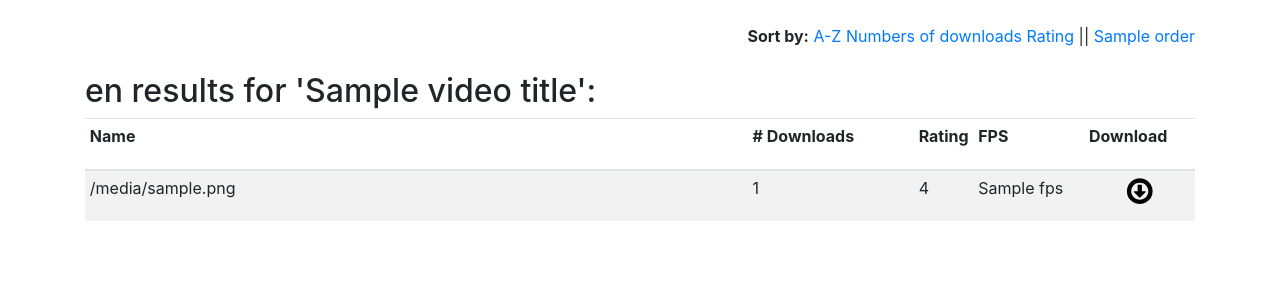
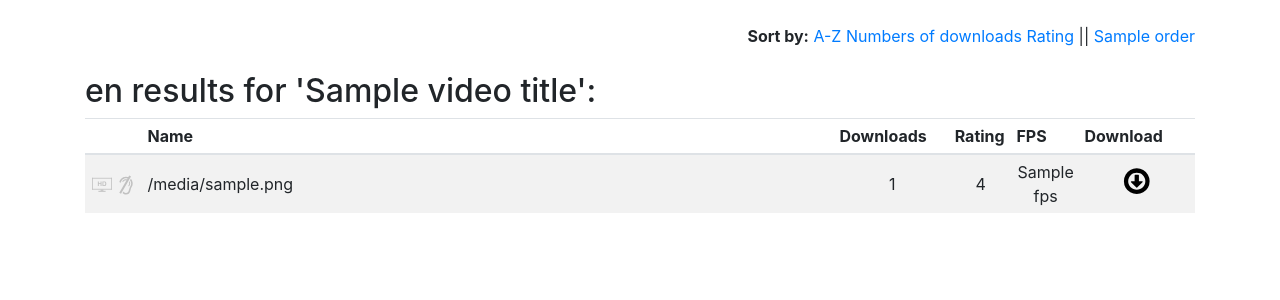
Before and after one commit to beeksma/subtle, a Flask app: template web/templates/results.html in a window 1280 px wide. Shown: the part 56-356 px from the top of the page. Run offline with Flask 2, Linux system fonts and the light colour scheme; the template is opened without the code that fills it: most values are stand-ins (such as "Sample title", 1, 10 or a date in 2020); parts of the project's set-up code (start-up, migrations or seed data) failed here and were passed over; some libraries are stand-ins or nearby versions.

Commit message:
Added HD and HI icons to results

```diff
--- a/web/static/css/subtle.css
+++ b/web/static/css/subtle.css
@@ -29,6 +29,14 @@ body    {
     font-size: 13pt;
     font-weight: bold;
   }
+}
+
+.table tbody > tr > td.vert-aligned {
+  vertical-align: middle;
+}
+
+td.center-text {
+  text-align: center;
 }
 
 .table-borderless > tbody > tr > th,
--- a/web/templates/results.html
+++ b/web/templates/results.html
@@ -14,23 +14,36 @@
             <table class="table table-sm table-striped">
                 <thead>
                 <tr>
-                    <th style="width: 60%">Name</p></th>
-                    <th style="width: 15%"># Downloads</p></th>
-                    <th style="width: 5%">Rating</p></th>
-                    <th style="width: 10%">FPS</p></th>
-                    <th style="width: 10%">Download</p></th>
+                    <th style="width: 5%;"></th>
+                    <th style="width: 60%">Name</th>
+                    <th style="width: 10%">Downloads</th>
+                    <th style="width: 5%">Rating</th>
+                    <th style="width: 5%">FPS</th>
+                    <th style="width: 10%">Download</th>
                 </tr>
                 </thead>
                 <tbody>
                     {% for sub in results[lang] %}
                     <tr>
-                        <td><div><p>{{ sub.file_name }}</p></div></td>
-                        <td>{{ sub.download_count }}</td>
-                        <td>{{ sub.rating }}</td>
-                        <td>{{ sub.fps }}</td>
-                        <td style="text-align: center;"><form action="/subtle/download/{{lang}}/{{sub.download_id}}" method="post">
+                        <td class="vert-aligned center-text">
+                        {% if sub.is_HD %}
+                            <img height="20" title='Subtitle for high definition video' src="{{ url_for('static', filename='img/hd.svg') }}"/>
+                        {% else %}
+                            <img height="20" src="{{ url_for('static', filename='img/nhd.svg') }}"/>
+                        {% endif %}
+                        {% if sub.is_HI %}
+                            <img height="20" title='Subtitle for hearing impaired' src="{{ url_for('static', filename='img/hi.svg') }}"/>
+                        {% else %}
+                            <img height="20" src="{{ url_for('static', filename='img/nhi.svg') }}"/>
+                        {% endif %}
+                        </td>
+                        <td class="vert-aligned">{{ sub.file_name }}</td>
+                        <td class="vert-aligned center-text">{{ sub.download_count }}</td>
+                        <td class="vert-aligned center-text">{{ sub.rating }}</td>
+                        <td class="vert-aligned center-text">{{ sub.fps }}</td>
+                        <td class="vert-aligned center-text"><form action="/subtle/download/{{lang}}/{{sub.download_id}}" method="post">
                         <input type="image" src="{{ url_for('static', filename='img/download.svg') }}" onMouseOver="this.src=&quot;{{ url_for('static', filename='img/download_r.svg') }}&quot;"
-                            onMouseOut="this.src=&quot;{{ url_for('static', filename='img/download.svg') }}&quot;" style="cursor: pointer" width="30" alt="Download" />
+                            onMouseOut="this.src=&quot;{{ url_for('static', filename='img/download.svg') }}&quot;" style="cursor: pointer" width="30" alt="Download" title="Download this subtitle" />
                         </form></td>
                     </tr>
                     {% endfor %}
```
Also changed, not shown: web/static/img/hd.svg (added), web/static/img/hi.svg (added), web/static/img/nhd.svg (added), web/static/img/nhi.svg (added).
